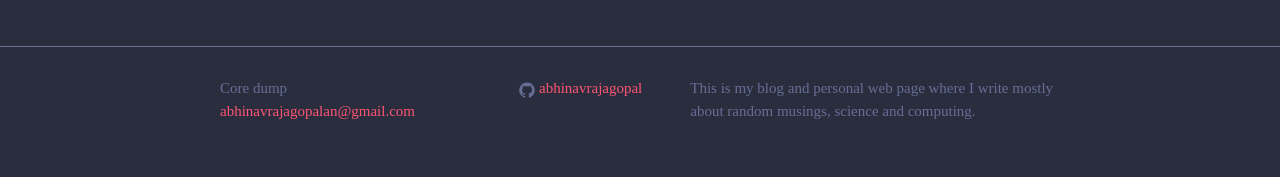
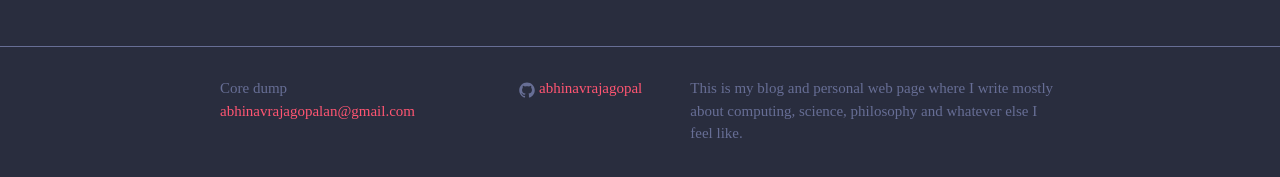
Before and after one commit to abvr/abvr.github.io, a Jekyll site: the page built from index.html, in a window 1280 px wide. Shown: the part 354-531 px from the top of the page. Built offline with Jekyll 4.4.1, drawn with Linux system fonts in a browser that asks for light colours.

Commit message:
Update _config.yml

```diff
--- a/_config.yml
+++ b/_config.yml
@@ -11,7 +11,7 @@ exclude: [vendor, "Gemfile", "Gemfile.lock"]
 title: Core dump
 email: abhinavrajagopalan@gmail.com
 description: > # this means to ignore newlines until "baseurl:"
-    This is my blog and personal web page where I write mostly about random musings, science and computing.
+    This is my blog and personal web page where I write mostly about computing, science, philosophy and whatever else I feel like.
 baseurl: "" # the subpath of your site, e.g. /blog
 url: "https://abhinavrajagopal.github.io" # the base hostname & protocol for your site
 github_username: abhinavrajagopal
```
